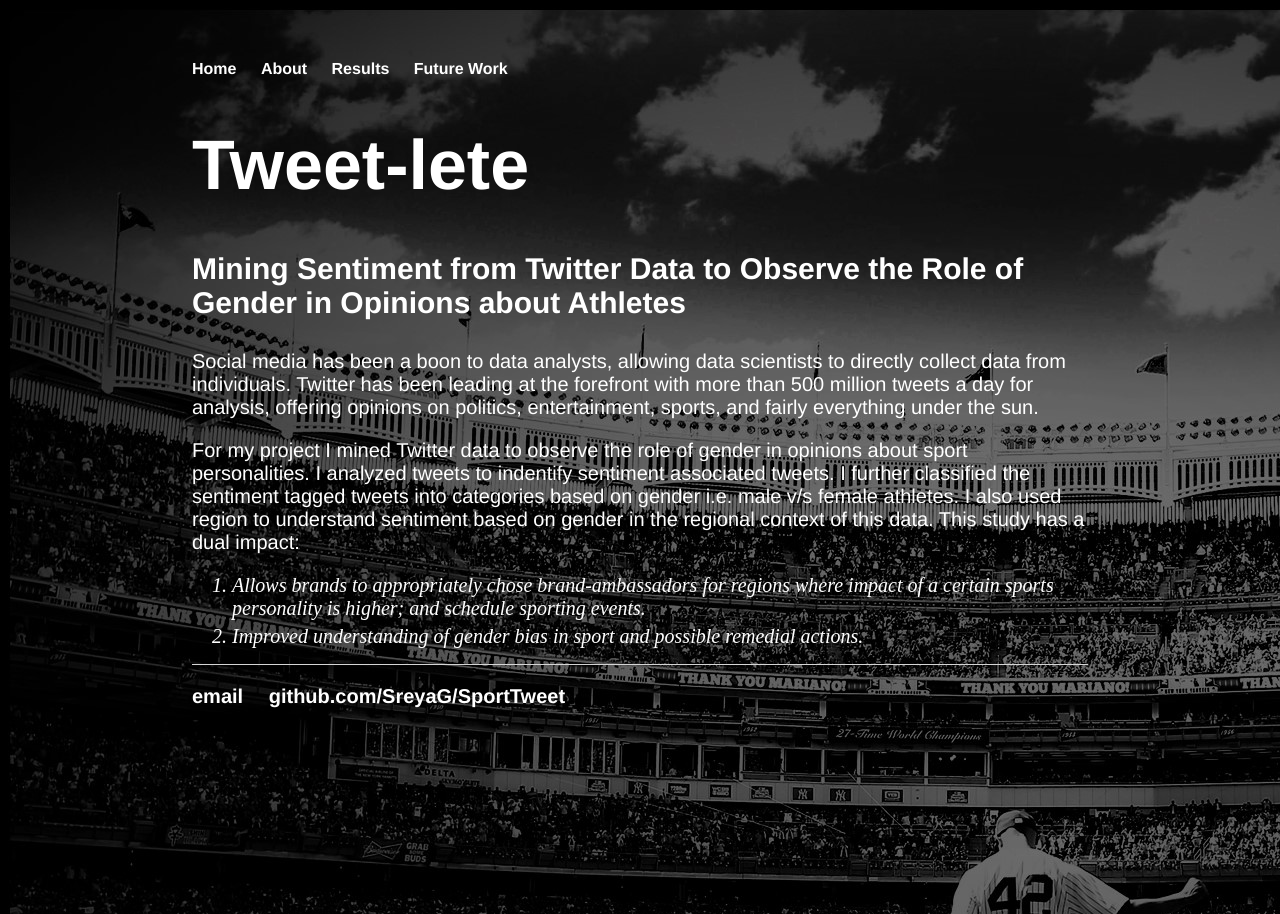
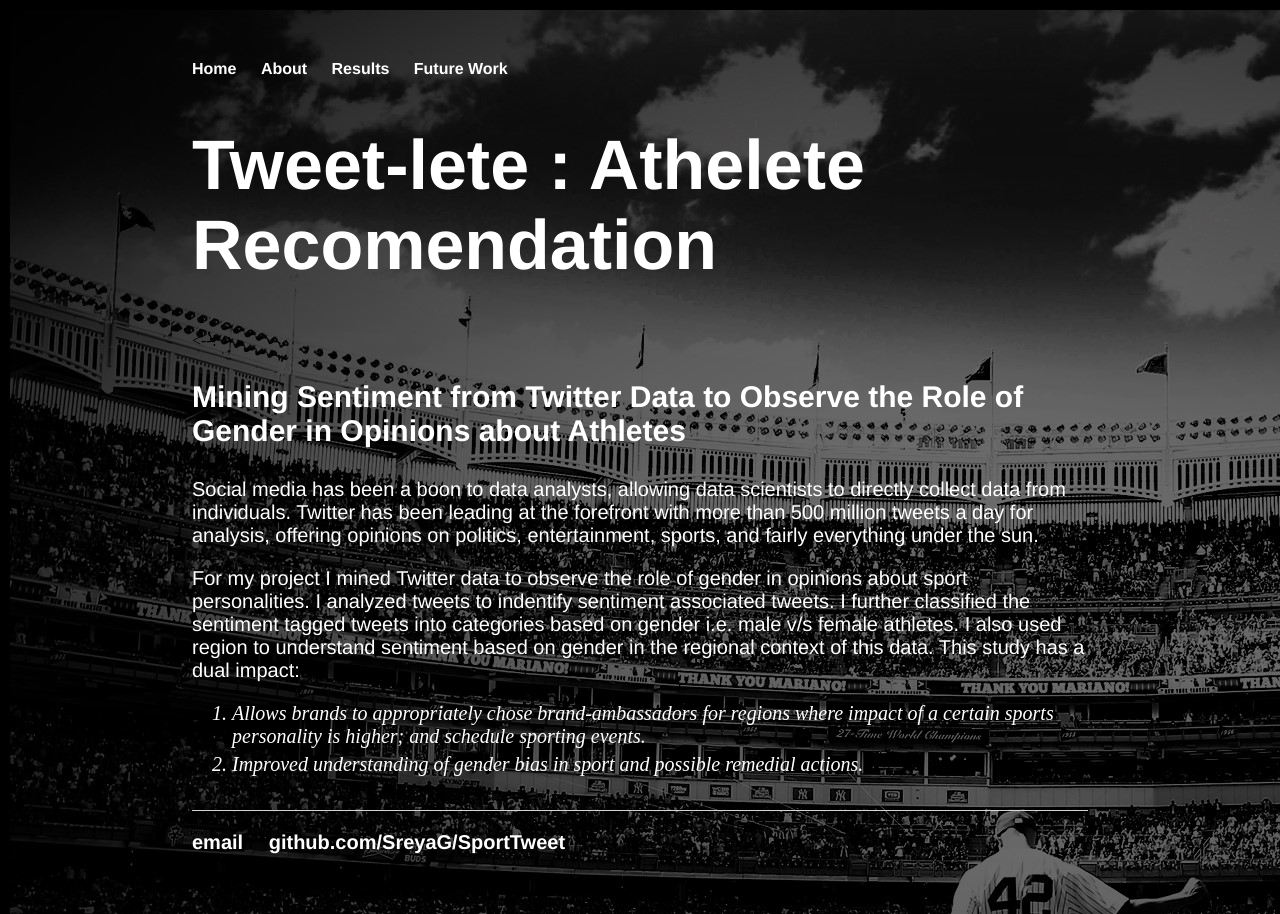
Before and after one commit to SreyaG/SportTweet, a Jekyll site: the page built from index.html, in a window 1280 px wide. Built offline with Jekyll 4.4.1, drawn with Linux system fonts in a browser that asks for light colours.

Commit message:
Update index.html

```diff
--- a/index.html
+++ b/index.html
@@ -3,8 +3,8 @@
 title: Twitter Athlete
 ---
 <div class="blurb">
-	<h1><b>Tweet-lete</b></h1>
-	<h3>Mining Sentiment from Twitter Data to Observe the Role of Gender in Opinions about Athletes</h3>
+	<h1><b>Tweet-lete : Athelete Recomendation</b></h1>
+	<--!<h3>Mining Sentiment from Twitter Data to Observe the Role of Gender in Opinions about Athletes</h3>
 	<p> Social media has been a boon to data analysts, allowing data scientists to directly collect data from individuals.
 	Twitter has been leading at the forefront with more than 500 million tweets a day for analysis, offering opinions on politics, entertainment,
 	sports, and fairly everything under the sun. </p>
@@ -17,6 +17,6 @@
 		<li> Allows brands to appropriately chose brand-ambassadors
 		     for regions where impact of a certain sports personality is higher; and schedule sporting events. </li>
 		<li> Improved understanding of gender bias in sport and possible remedial actions.</li>
-		</ol>
+		</ol>-->
 
 </div><!-- /.blurb -->
```
